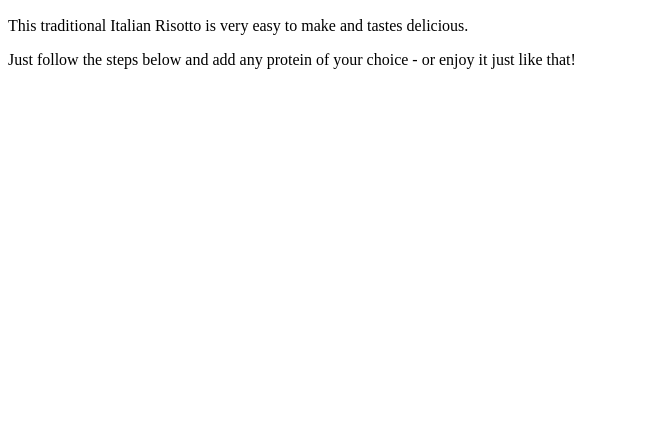
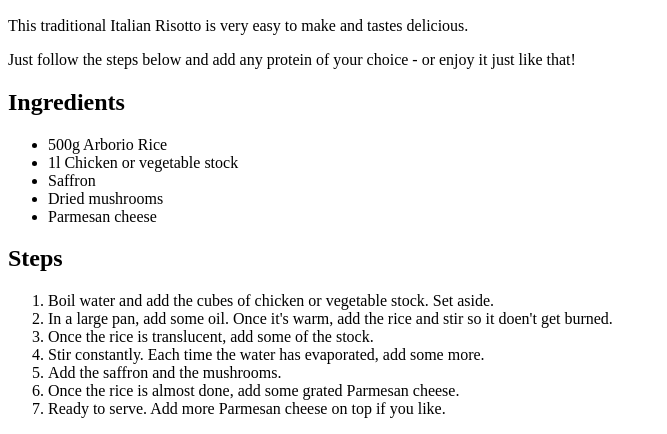
Before and after one commit to Sabi2207/odin-recipes, a plain HTML site: page recipes/risotto.html in a window 1280 px wide. Shown: the part 434-868 px from the top of the page, without its empty margins (0-667 px from the left). Before the commit the page ends 800 px from the top, so only its background shows below. Drawn offline with Linux system fonts and the light colour scheme.

Commit message:
Add more text to Risotto recipe

```diff
--- a/recipes/risotto.html
+++ b/recipes/risotto.html
@@ -12,5 +12,23 @@
     <h2>Description</h2>
     <p>This traditional Italian Risotto is very easy to make and tastes delicious.</p>
     <p>Just follow the steps below and add any protein of your choice - or enjoy it just like that!</p>
+    <h2>Ingredients</h2>
+    <ul>
+        <li>500g Arborio Rice</li>
+        <li>1l Chicken or vegetable stock</li>
+        <li>Saffron</li>
+        <li>Dried mushrooms</li>
+        <li>Parmesan cheese</li>
+    </ul>
+    <h2>Steps</h2>
+    <ol>
+        <li>Boil water and add the cubes of chicken or vegetable stock. Set aside.</li>
+        <li>In a large pan, add some oil. Once it's warm, add the rice and stir so it doen't get burned.</li>
+        <li>Once the rice is translucent, add some of the stock.</li>
+        <li>Stir constantly. Each time the water has evaporated, add some more.</li>
+        <li>Add the saffron and the mushrooms.</li>
+        <li>Once the rice is almost done, add some grated Parmesan cheese.</li>
+        <li>Ready to serve. Add more Parmesan cheese on top if you like.</li>
+    </ol>
 </body>
 </html>
```
